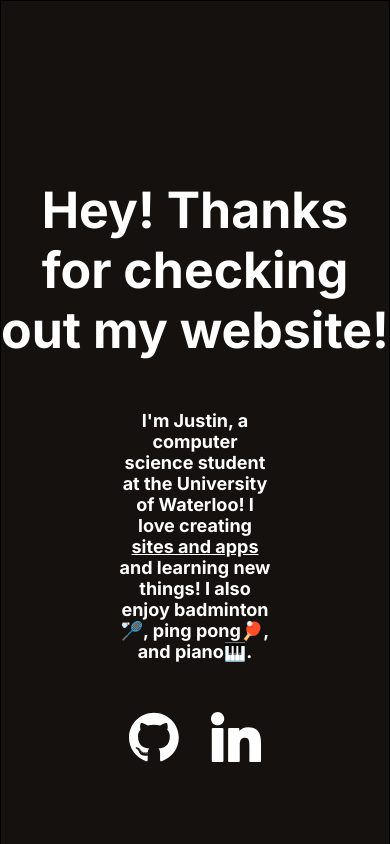
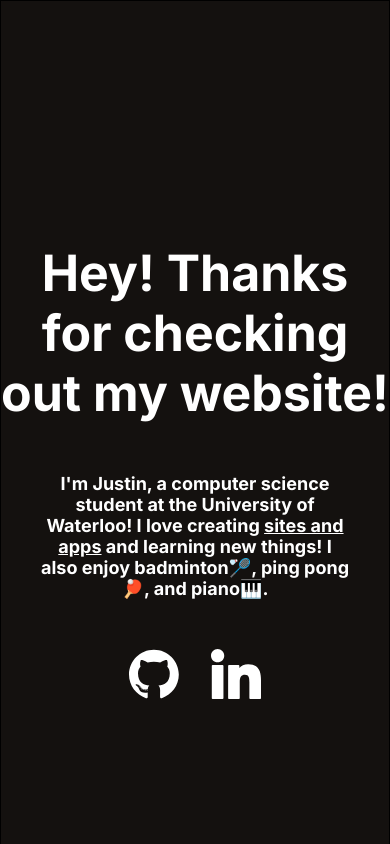
Before and after one commit to JustinTan-1/portfolio, a React (Vite) app: page / in a window 390 px wide. Shown: the top 844 px of the page. Built offline with nearby package versions, Linux system fonts and the light colour scheme.

Commit message:
Update mobile support

```diff
--- a/src/App.jsx
+++ b/src/App.jsx
@@ -5,7 +5,19 @@ import Bcharity from "/public/bcharity.jpeg"
 import { easeIn, motion } from "framer-motion"
 import {reveal} from "./utils/animation"
 
+
 function App() {
+
+  React.useEffect(() => {
+    if ('scrollRestoration' in history) {
+        history.scrollRestoration = 'manual';
+    }
+      window.scrollTo({
+      top: 0,
+      left: 0,
+      behavior: "instant",
+    });
+  })
   return (
     <main className="main">
       <motion.div className="container" initial="hiddenVariant" animate="revealedVariant" transition={{staggerChildren: 0.2, delayChildren:1.3}}>
--- a/src/index.css
+++ b/src/index.css
@@ -77,6 +77,12 @@ html {
   .experience {
     margin-bottom: 0;
   }
+  .main {
+    height: 3000px;
+  }
+  .subtext2 {
+    width: 80vw;
+}
 }
 .experience--icon {
   border-radius: 400px;
```
